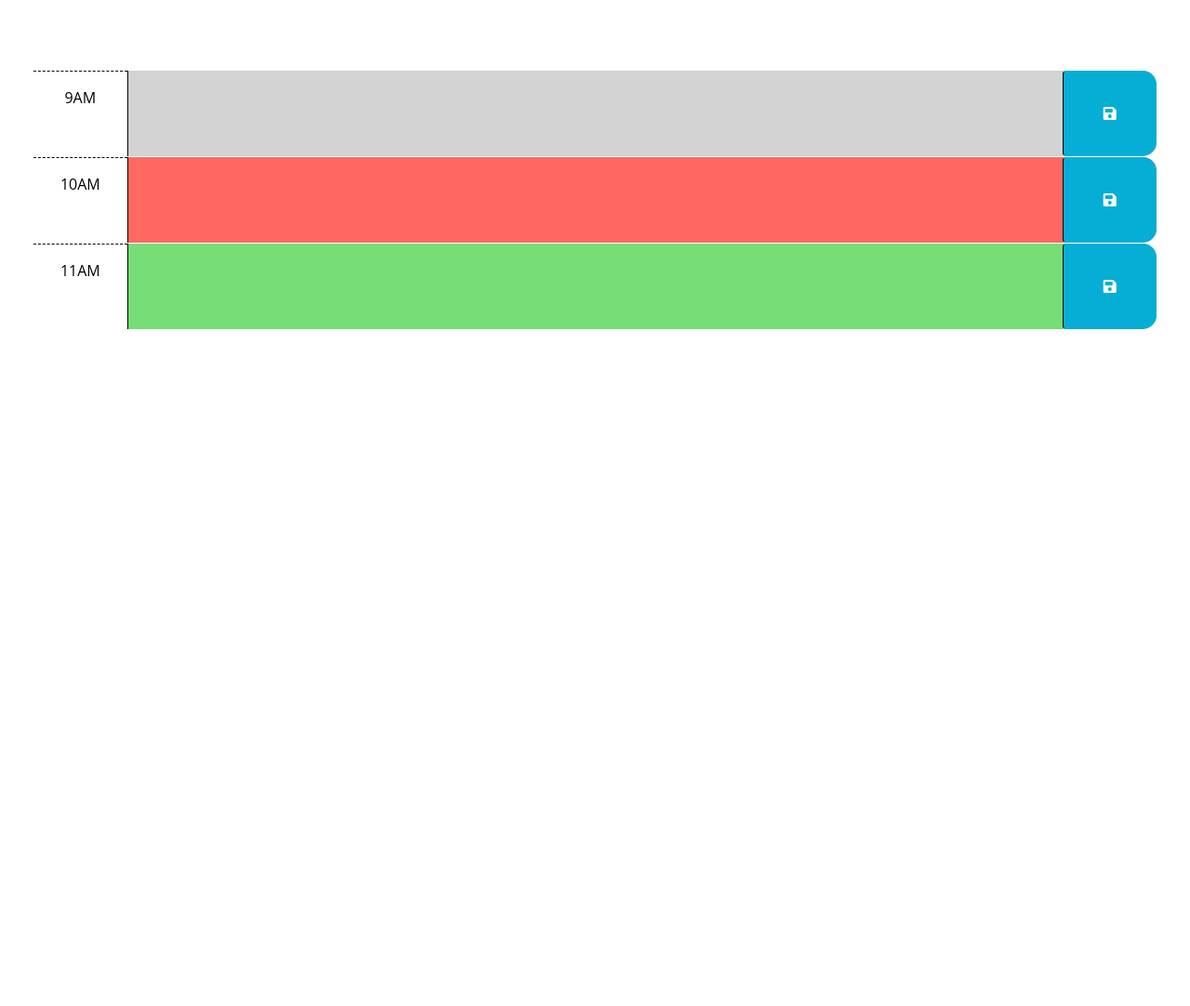
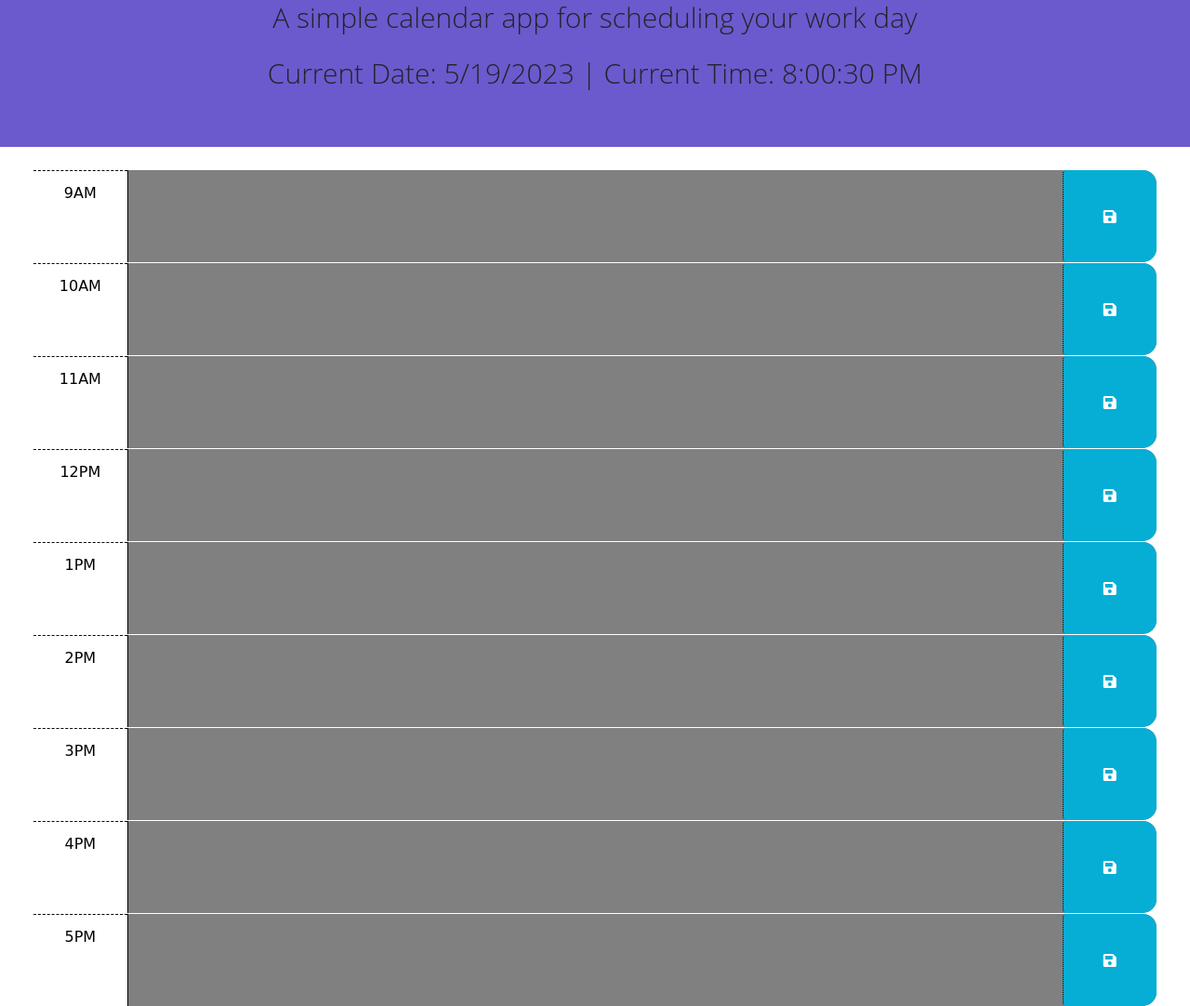
Before and after one commit to andylin03/Calendar, a plain HTML site: page index.html in a window 1280 px wide. Shown: the part 176-1258 px from the top of the page at 93% size. Before the commit the page ends 800 px from the top, so only its background shows below. Drawn offline with nearby package versions, Linux system fonts and the light colour scheme.

Commit message:
updated codes

```diff
--- a/index.html
+++ b/index.html
@@ -1,25 +1,15 @@
 <!DOCTYPE html>
 <html lang="en">
+
 <head>
     <meta charset="UTF-8" />
     <meta name="viewport" content="width=device-width, initial-scale=1.0" />
     <meta http-equiv="X-UA-Compatible" content="ie=edge" />
-    <link
-      href="https://cdn.jsdelivr.net/npm/bootstrap@5.1.3/dist/css/bootstrap.min.css"
-      rel="stylesheet"
-      integrity="sha384-1BmE4kWBq78iYhFldvKuhfTAU6auU8tT94WrHftjDbrCEXSU1oBoqyl2QvZ6jIW3"
-      crossorigin="anonymous"
-    />
-    <link
-      rel="stylesheet"
-      href="https://use.fontawesome.com/releases/v5.8.1/css/all.css"
-      integrity="sha384-50oBUHEmvpQ+1lW4y57PTFmhCaXp0ML5d60M1M7uH2+nqUivzIebhndOJK28anvf"
-      crossorigin="anonymous"
-    />
-    <link
-      href="https://fonts.googleapis.com/css2?family=Fira+Sans:wght@400;700&display=swap"
-      rel="stylesheet"
-    />
+    <link href="https://cdn.jsdelivr.net/npm/bootstrap@5.1.3/dist/css/bootstrap.min.css" rel="stylesheet"
+        integrity="sha384-1BmE4kWBq78iYhFldvKuhfTAU6auU8tT94WrHftjDbrCEXSU1oBoqyl2QvZ6jIW3" crossorigin="anonymous" />
+    <link rel="stylesheet" href="https://use.fontawesome.com/releases/v5.8.1/css/all.css"
+        integrity="sha384-50oBUHEmvpQ+1lW4y57PTFmhCaXp0ML5d60M1M7uH2+nqUivzIebhndOJK28anvf" crossorigin="anonymous" />
+    <link href="https://fonts.googleapis.com/css2?family=Fira+Sans:wght@400;700&display=swap" rel="stylesheet" />
     <link rel="stylesheet" href="style.css" />
     <title>Work Day Scheduler</title>
 </head>
@@ -28,8 +18,11 @@
     <header class="p-5 mb-4">
         <h1 class="display-3">Work Day Scheduler</h1>
         <p class="lead">A simple calendar app for scheduling your work day</p>
+        <!-- date, day, time -->
         <p id="currentDay" class="lead"></p>
+
     </header>
+    <!-- events -->
     <div class="container-fluid px-5">
         <!-- Use class for "past", "present", and "future" to apply styles to the
         time-block divs accordingly. The javascript will need to do this by
@@ -42,38 +35,79 @@
         -->
 
         <!-- Example of a past time block. The "past" class adds a gray background color. -->
+        <section>
         <div id="hour-9" class="row time-block past">
             <div class="col-2 col-md-1 hour text-center py-3">9AM</div>
             <textarea class="col-8 col-md-10 description" rows="3"> </textarea>
-        <button class="btn saveBtn col-2 col-md-1" aria-label="save">
-          <i class="fas fa-save" aria-hidden="true"></i>
-        </button>
+            <button class="btn saveBtn col-2 col-md-1" aria-label="save"><i class="fas fa-save"
+                    aria-hidden="true"></i></button>
         </div>
 
         <!-- Example of a present time block. The "present" class adds a red background color. -->
         <div id="hour-10" class="row time-block present">
             <div class="col-2 col-md-1 hour text-center py-3">10AM</div>
             <textarea class="col-8 col-md-10 description" rows="3"> </textarea>
-        <button class="btn saveBtn col-2 col-md-1" aria-label="save">
-          <i class="fas fa-save" aria-hidden="true"></i>
-        </button>
+            <button class="btn saveBtn col-2 col-md-1" aria-label="save"><i class="fas fa-save"
+                    aria-hidden="true"></i></button>
         </div>
 
         <!-- Example of a future time block. The "future" class adds a green background color. -->
         <div id="hour-11" class="row time-block future">
             <div class="col-2 col-md-1 hour text-center py-3">11AM</div>
             <textarea class="col-8 col-md-10 description" rows="3"> </textarea>
-        <button class="btn saveBtn col-2 col-md-1" aria-label="save">
-          <i class="fas fa-save" aria-hidden="true"></i>
-        </button>
+            <button class="btn saveBtn col-2 col-md-1" aria-label="save"><i class="fas fa-save"
+                    aria-hidden="true"></i></button>
+        </div>
+
+    <div id="hour-12" class="row time-block future">
+        <div class="col-2 col-md-1 hour text-center py-3">12PM</div>
+        <textarea class="col-8 col-md-10 description" rows="3"> </textarea>
+        <button class="btn saveBtn col-2 col-md-1" aria-label="save"><i class="fas fa-save"
+                aria-hidden="true"></i></button>
+    </div>
+
+    <div id="hour-1" class="row time-block future">
+        <div class="col-2 col-md-1 hour text-center py-3">1PM</div>
+        <textarea class="col-8 col-md-10 description" rows="3"> </textarea>
+        <button class="btn saveBtn col-2 col-md-1" aria-label="save"><i class="fas fa-save"
+                aria-hidden="true"></i></button>
+    </div>
+
+    <div id="hour-2" class="row time-block future">
+        <div class="col-2 col-md-1 hour text-center py-3">2PM</div>
+        <textarea class="col-8 col-md-10 description" rows="3"> </textarea>
+        <button class="btn saveBtn col-2 col-md-1" aria-label="save"><i class="fas fa-save"
+                aria-hidden="true"></i></button>
+    </div>
+
+    <div id="hour-3" class="row time-block future">
+        <div class="col-2 col-md-1 hour text-center py-3">3PM</div>
+        <textarea class="col-8 col-md-10 description" rows="3"> </textarea>
+        <button class="btn saveBtn col-2 col-md-1" aria-label="save"><i class="fas fa-save"
+                aria-hidden="true"></i></button>
+    </div>
+
+    <div id="hour-4" class="row time-block future">
+        <div class="col-2 col-md-1 hour text-center py-3">4PM</div>
+        <textarea class="col-8 col-md-10 description" rows="3"> </textarea>
+        <button class="btn saveBtn col-2 col-md-1" aria-label="save"><i class="fas fa-save"
+                aria-hidden="true"></i></button>
+    </div>
+
+    <div id="hour-5" class="row time-block future">
+        <div class="col-2 col-md-1 hour text-center py-3">5PM</div>
+        <textarea class="col-8 col-md-10 description" rows="3"> </textarea>
+        <button class="btn saveBtn col-2 col-md-1" aria-label="save"><i class="fas fa-save"
+                aria-hidden="true"></i></button>
     </div>
     </div>
 
+
     <script src="https://cdnjs.cloudflare.com/ajax/libs/jquery/3.2.1/jquery.min.js"></script>
     <script src="https://cdn.jsdelivr.net/npm/dayjs@1.11.3/dayjs.min.js"
-    integrity="sha256-iu/zLUB+QgISXBLCW/mcDi/rnf4m4uEDO0wauy76x7U="
-    crossorigin="anonymous"></script>
+        integrity="sha256-iu/zLUB+QgISXBLCW/mcDi/rnf4m4uEDO0wauy76x7U=" crossorigin="anonymous"></script>
 
     <script src="script.js"></script>
 </body>
+
 </html>
--- a/script.js
+++ b/script.js
@@ -1,23 +1,73 @@
-// Wrap all code that interacts with the DOM in a call to jQuery to ensure that
-// the code isn't run until the browser has finished rendering all the elements
-// in the html.
-$(function () {
-    // TODO: Add a listener for click events on the save button. This code should
-    // use the id in the containing time-block as a key to save the user input in
-    // local storage. HINT: What does `this` reference in the click listener
-    // function? How can DOM traversal be used to get the "hour-x" id of the
-    // time-block containing the button that was clicked? How might the id be
-    // useful when saving the description in local storage?
-    //
-    // TODO: Add code to apply the past, present, or future class to each time
-    // block by comparing the id to the current hour. HINTS: How can the id
-    // attribute of each time-block be used to conditionally add or remove the
-    // past, present, and future classes? How can Day.js be used to get the
-    // current hour in 24-hour time?
-    //
-    // TODO: Add code to get any user input that was saved in localStorage and set
-    // the values of the corresponding textarea elements. HINT: How can the id
-    // attribute of each time-block be used to do this?
-    //
-    // TODO: Add code to display the current date in the header of the page.
+// time and date
+function updateDateTime() {
+    var dateTimeElement = document.getElementById('currentDay');
+    var currentDate = new Date();
+
+    // Get date and time
+    var date = currentDate.toLocaleDateString();
+    var time = currentDate.toLocaleTimeString();
+
+    // Update the HTML element with the current date and time
+    dateTimeElement.textContent = 'Current Date: ' + date + ' | Current Time: ' + time;
+  }
+
+  setInterval(updateDateTime, 1000);
+
+  // Update the block colors based on the current time
+  function updateBlockColors() {
+    var currentTime = new Date().getHours();
+
+    $(".time-block").each(function () {
+      var scheduledTime = parseInt($(this).attr("id").split("-")[1]);
+
+      if (currentTime > scheduledTime) {
+        $(this).removeClass("future present");
+        $(this).addClass("past");
+      } else if (currentTime < scheduledTime) {
+        $(this).removeClass("past present");
+        $(this).addClass("future");
+      } else {
+        $(this).removeClass("past future");
+        $(this).addClass("present");
+      }
+    });
+  }
+
+  updateBlockColors();
+
+  // Buttons functions
+  $(".saveBtn").click(function () {
+    var eventText = $(this).siblings("textarea").val();
+    var eventTime = $(this).parent().attr("id");
+
+    // Store the eventText as a stringified JSON
+    localStorage.setItem(eventTime, JSON.stringify(eventText));
+
+    renderText();
+    updateBlockColors();
+    // Update block colors after saving
   });
+
+  // Enter and Display Events
+  function renderText() {
+    $("#hour-9 textarea").val(parseJSONOrDefault(localStorage.getItem("hour-9")));
+    $("#hour-10 textarea").val(parseJSONOrDefault(localStorage.getItem("hour-10")));
+    $("#hour-11 textarea").val(parseJSONOrDefault(localStorage.getItem("hour-11")));
+    $("#hour-12 textarea").val(parseJSONOrDefault(localStorage.getItem("hour-12")));
+    $("#hour-1 textarea").val(parseJSONOrDefault(localStorage.getItem("hour-1")));
+    $("#hour-2 textarea").val(parseJSONOrDefault(localStorage.getItem("hour-2")));
+    $("#hour-3 textarea").val(parseJSONOrDefault(localStorage.getItem("hour-3")));
+    $("#hour-4 textarea").val(parseJSONOrDefault(localStorage.getItem("hour-4")));
+    $("#hour-5 textarea").val(parseJSONOrDefault(localStorage.getItem("hour-5")));
+  }
+
+  function parseJSONOrDefault(jsonString, defaultValue = "") {
+    try {
+      return JSON.parse(jsonString) || defaultValue;
+    } catch (error) {
+      console.error("Error parsing JSON:", error);
+      return defaultValue;
+    }
+  }
+
+  renderText();
--- a/style.css
+++ b/style.css
@@ -1,6 +1,7 @@
 body {
     font-family: 'Open Sans', sans-serif;
     font-size: 16px;
+    line-height: 1;
 }
 
 textarea {
@@ -21,6 +22,8 @@ body {
 }
 
 .row {
+    white-space: pre-wrap;
+    height: 100px;
     border-top: 1px solid white;
 }
 
@@ -31,17 +34,17 @@ body {
 }
 
 .past {
-    background-color: #d3d3d3;
+    background-color: gray;
     color: white;
 }
 
 .present {
-    background-color: #ff6961;
+    background-color: beige;
     color: white;
 }
 
 .future {
-    background-color: #77dd77;
+    background-color: purple;
     color: white;
 }
 
@@ -51,9 +54,67 @@ body {
     border-bottom-right-radius: 15px;
     background-color: #06aed5;
     color: white;
+    border-style: dotted;
 }
 
 .saveBtn i:hover {
     font-size: 20px;
     transition: all 0.3s ease-in-out;
 }
+
+.display-3 {
+    text-align: center;
+    font-family: 'Segoe UI', Tahoma, Geneva, Verdana, sans-serif;
+    font-size: 60px;
+    margin-top: 30px;
+}
+
+.lead {
+    margin-top: 30px;
+    text-align: center;
+    font-size: 30px;
+}
+
+header {
+    background-color: slateblue;
+}
+
+#hour-9 div {
+    font-family: cursive;
+}
+
+#hour-10 div {
+    font-family: cursive;
+}
+
+#hour-11 div {
+    font-family: cursive;
+}
+
+#hour-12 div {
+    font-family: cursive;
+}
+
+#hour-1 div {
+    font-family: cursive;
+}
+
+#hour-2 div {
+    font-family: cursive;
+}
+
+#hour-3 div {
+    font-family: cursive;
+}
+
+#hour-4 div {
+    font-family: cursive;
+}
+
+#hour-5 div {
+    font-family: cursive;
+}
+
+#hour-8 div {
+    font-family: cursive;
+}
```
Lines whose indentation alone changed are shown as unchanged.
